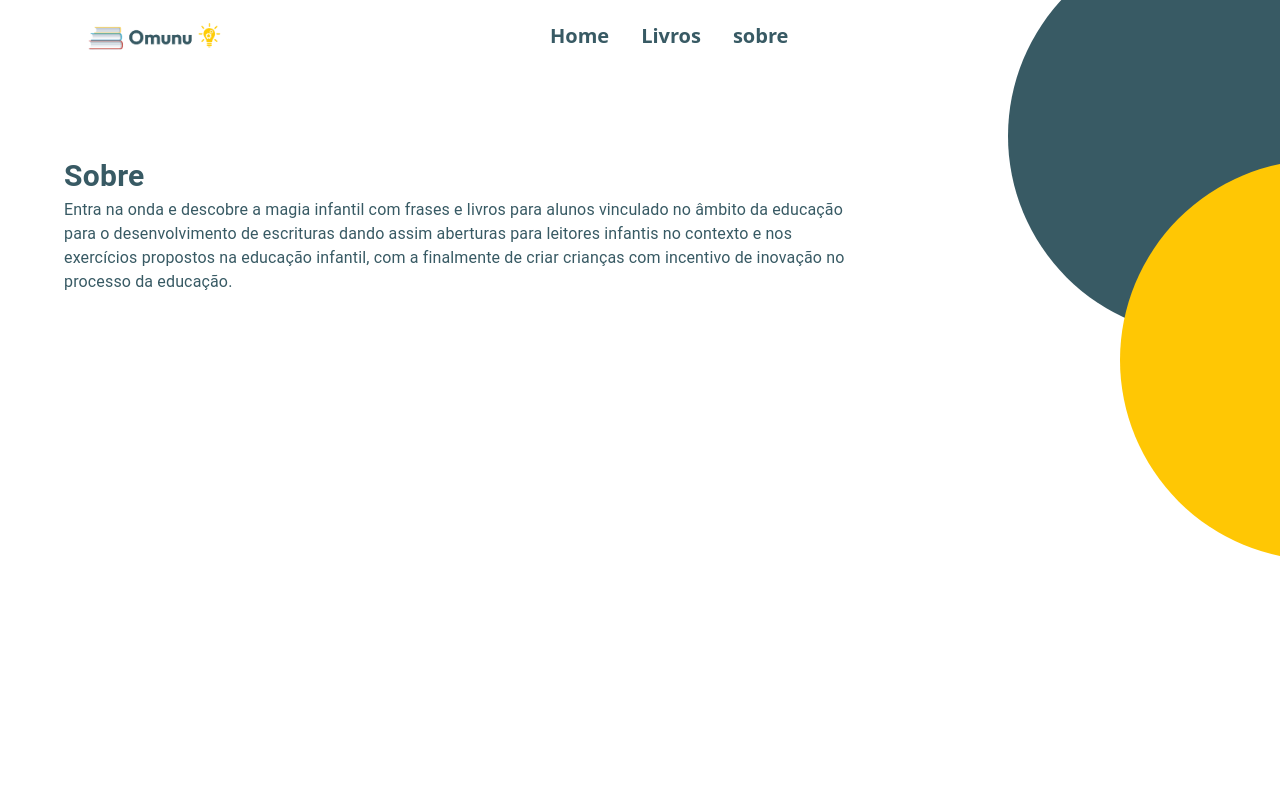
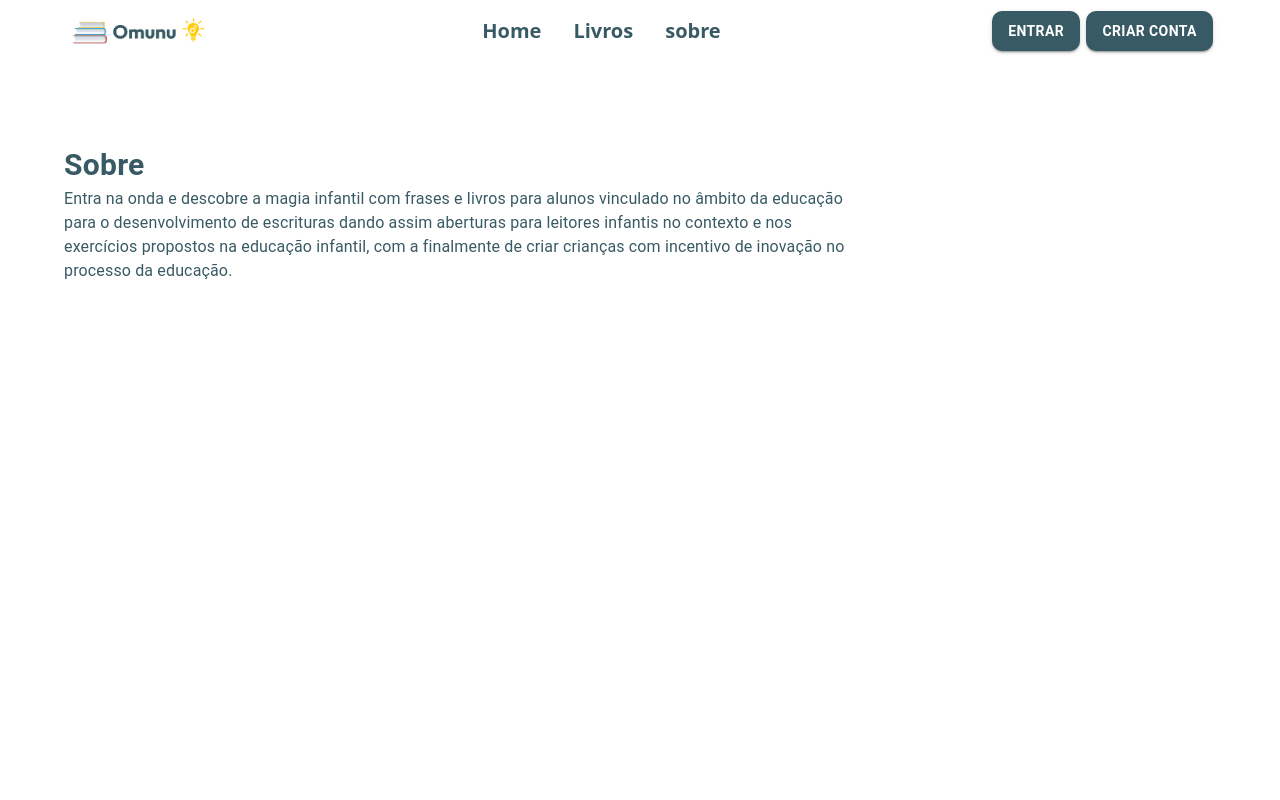
Before and after one commit to joelmarcolino/OMUNU2023, a Next.js app: page /about in a window 1280 px wide. Shown: the top 800 px of the page. Built offline with nearby package versions, Linux system fonts and the light colour scheme.

Commit message:
:rocket:

```diff
--- a/src/components/Navbar/index.tsx
+++ b/src/components/Navbar/index.tsx
@@ -2,17 +2,26 @@ import Link from "next/link"
 import { Box, List, ListItem } from "@mui/material"
 import { ImageComponent } from "../Image/Image"
 import logo from "../../../public/omunu_logo.png"
-import { Circle } from "../Solids Effects/Circle"
+import {Button as MuiButton, ButtonProps} from "@mui/material"
+import { styled } from '@mui/material/styles';
+import { yellow } from '@mui/material/colors';
 
 export const Navbar = () => {
+
+  const YellowToBlue = styled(MuiButton)<ButtonProps>(({ theme }) => ({
+    color: theme.palette.getContrastText(yellow[400]),
+    backgroundColor: "#385A64",
+    '&:hover': {
+      backgroundColor: "#385A65",
+    },
+  }));
+
   return (
-    <Box sx={{display: "flex"}}>
-      <Circle background="#385A64" right="-8rem" top="-4rem"/>
-      <Circle background="#FFC704" right="-15rem" top="10rem"/>
-      <Box sx={{m: "1rem"}}>
+    <Box sx={{display: "flex", justifyContent: "space-between", alignItems: "center"}}>
+      <Box>
         <ImageComponent name={logo} height={900} width={150}/>
       </Box>
-      <List sx={{display: "flex", cursor: "pointer", ml: "18rem"}}>
+      <List sx={{display: "flex", cursor: "pointer"}}>
         <ListItem sx={{fontSize: "20px", fontWeight: "bold"}}>
         <Link href="/" style={{textDecoration: "none", color: "#385A64"}}>Home</Link>
         </ListItem>
@@ -23,6 +32,44 @@ export const Navbar = () => {
         <Link href="/about" style={{textDecoration: "none", color: "#385A64"}}>sobre</Link>
         </ListItem>
       </List>
+      <Box>
+      <YellowToBlue
+          variant="contained"
+          sx={{
+            height: "40px",
+            color: "white",
+            fontWeight: "bold",
+            m: ".2rem",
+            borderRadius: "10px"
+          }}>
+              <Link
+                href="/signup"
+                style={{
+                  textDecoration: "none",
+                  color: "white"
+          }}>
+            Entrar
+              </Link>
+        </YellowToBlue>
+        <YellowToBlue
+          variant="contained"
+          sx={{
+            height: "40px",
+            color: "white",
+            fontWeight: "bold",
+            m: ".2rem",
+            borderRadius: "10px"
+          }}>
+              <Link
+                href="/signup"
+                style={{
+                  textDecoration: "none",
+                  color: "white"
+          }}>
+            Criar Conta
+              </Link>
+        </YellowToBlue>
+      </Box>
     </Box>
   )
 }
```
